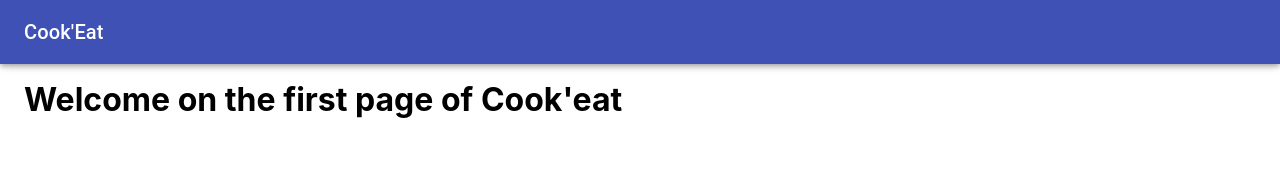
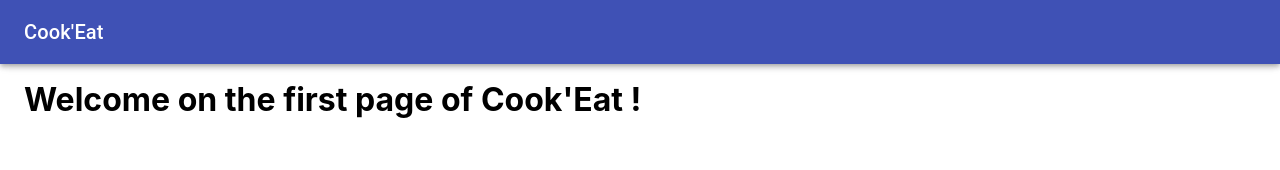
Before and after one commit to EspylArva/CookEat, a React (Create React App) app in the folder front/: page / in a window 1280 px wide. Shown: the top 170 px of the page. Built offline with nearby package versions, Linux system fonts and the light colour scheme.

Commit message:
setting up react router

```diff
--- a/front/package.json
+++ b/front/package.json
@@ -8,6 +8,7 @@
     "@testing-library/user-event": "^7.1.2",
     "react": "^16.13.1",
     "react-dom": "^16.13.1",
+    "react-router-dom": "^5.1.2",
     "react-scripts": "3.4.1"
   },
   "scripts": {
--- a/front/src/App.js
+++ b/front/src/App.js
@@ -1,5 +1,7 @@
 import React from 'react';
 import Header from './components/header/Header';
+import Home from './routes/Home';
+import { BrowserRouter, Redirect, Route, Switch } from 'react-router-dom';
 import { Container } from '@material-ui/core';
 import './App.css';
 
@@ -7,10 +9,14 @@ import './App.css';
 function App() {
   return (
     <div className="App">
-      <Header />
-      <Container className="container">
-        <h1>Welcome on the first page of Cook'eat</h1>
-      </Container>
+      <BrowserRouter>
+        <Header />
+        <Container className="container">
+          <Switch>
+            <Route path ='/' component={Home} />
+          </Switch>
+        </Container>
+      </BrowserRouter>
     </div>
   );
 }
--- /dev/null
+++ b/front/src/routes/Home.js
@@ -0,0 +1,11 @@
+import React from 'react';
+
+function Home () {
+    return (
+        <h1>
+            Welcome on the first page of Cook'Eat !
+        </h1>
+    )
+}
+
+export default Home;
```
Also changed, not shown: 1 other file (tests, documents, lock files or other folders).
